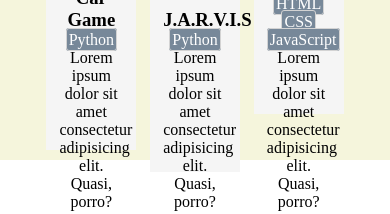
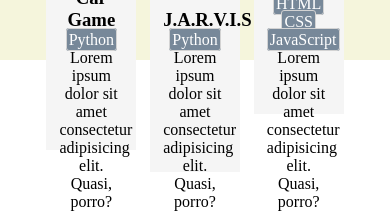
Before and after one commit to Muzammil538/muzammil, a plain HTML site: page index.html in a window 390 px wide. Shown: the part 750-964 px from the top of the page. Drawn offline with Linux system fonts and the light colour scheme.

Commit message:
updated style.css

```diff
--- a/styles/style.css
+++ b/styles/style.css
@@ -190,3 +190,15 @@ span.li{
     color: #fff;
     padding: 2px;
 }
+@media screen and (max-width:786px){
+    .projects {
+        width: 100%;
+        height: 300px;
+        display: flex;
+        position: ;
+        justify-content: center;
+        top: 500px;
+        margin-top: 10px;
+        background-color: beige;
+    }
+}
```
